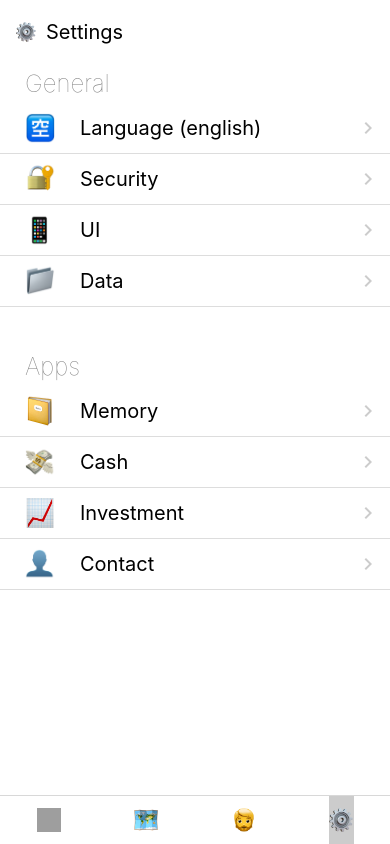
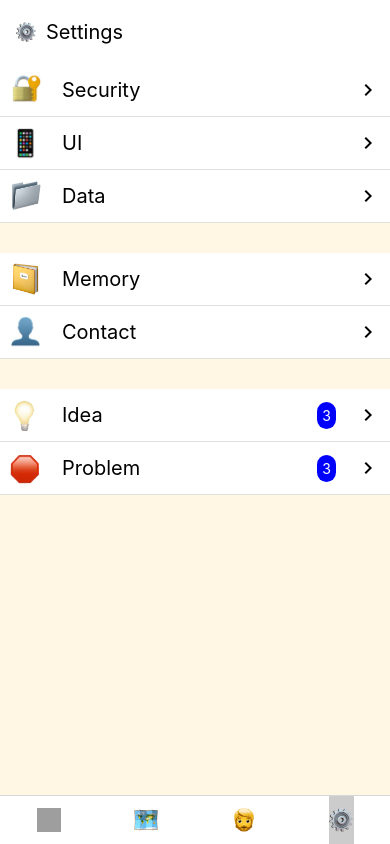
Before and after one commit to mylife-plus/myLife-react, a React Native app: screen /setting in a window 390 px wide. Built offline with nearby package versions, Linux system fonts and the light colour scheme; grey boxes are pictures that could not be loaded.

Commit message:
Initial setup of Settings Screen, Created Screen Menu

```diff
--- /dev/null
+++ b/src/components/SettingsComponents/SettingsMenu/ListItemComponent.tsx
@@ -0,0 +1,29 @@
+import React from 'react';
+import { View, Text, TouchableOpacity, Image } from 'react-native';
+import Icon from 'react-native-vector-icons/MaterialIcons';
+import styles from '../../../screens/SettingsMenu/style';
+import { ListItem } from './ListItemType';
+
+type Props = {
+  item: ListItem;
+};
+
+const ListItemComponent: React.FC<Props> = ({ item }) => {
+  if (item.key.startsWith('spacer')) {
+    return <View style={styles.spacer} />;
+  }
+  return (
+    <TouchableOpacity style={styles.item}>
+      <Image source={item.icon} style={styles.icon} />
+      <Text style={styles.title}>{item.title}</Text>
+      {item.notifications && (
+        <View style={styles.notification}>
+          <Text style={styles.notificationText}>{item.notifications}</Text>
+        </View>
+      )}
+      <Icon name="chevron-right" size={24} style={styles.arrow} />
+    </TouchableOpacity>
+  );
+};
+
+export default ListItemComponent;
--- /dev/null
+++ b/src/components/SettingsComponents/SettingsMenu/ListItemType.tsx
@@ -0,0 +1,6 @@
+export type ListItem = {
+    key: string;
+    title: string;
+    icon: any;
+    notifications?: number;
+  };
--- a/src/screens/SettingsMenu/index.tsx
+++ b/src/screens/SettingsMenu/index.tsx
@@ -1,84 +1,28 @@
 import React from 'react';
-import { View, Text, SectionList, TouchableOpacity, Image } from 'react-native';
-import Icon from 'react-native-vector-icons/MaterialIcons';
-import { useNavigation } from '@react-navigation/native';
+import { View, FlatList } from 'react-native';
+import ListItemComponent from '../../components/SettingsComponents/SettingsMenu/ListItemComponent';
+import { ListItem } from '../../components/SettingsComponents/SettingsMenu/ListItemType';
 import styles from './style';
 
-interface ListItem {
-  key: string;
-  title: string;
-  icon: any;
-  subtitle?: string;
-}
-
-interface Section {
-  title: string;
-  data: ListItem[];
-}
-
-const sections: Section[] = [
-  {
-    title: 'General',
-    data: [
-      { key: '1', title: 'Language (english)', icon: require('../../../assets/Settings-Icons/langIcon.png') },
-      { key: '2', title: 'Security', icon: require('../../../assets/Settings-Icons/lockIcon.png') },
-      { key: '3', title: 'UI', icon: require('../../../assets/Settings-Icons/UiIcon.png') },
-      { key: '4', title: 'Data', icon: require('../../../assets/Settings-Icons/dataIcon.png') },
-    ],
-  },
-  {
-    title: 'Apps',
-    data: [
-      { key: '5', title: 'Memory', icon: require('../../../assets/Settings-Icons/memoryIcon.png') },
-      { key: '6', title: 'Cash', icon: require('../../../assets/Settings-Icons/cashIcon.png') },
-      { key: '7', title: 'Investment', icon: require('../../../assets/Settings-Icons/investIcon.png') },
-      { key: '8', title: 'Contact', icon: require('../../../assets/Settings-Icons/contactIcon.png') },
-    ],
-  },
+const listData: ListItem[] = [
+  { key: 'security', title: 'Security', icon: require('../../../assets/Settings-Icons/lockIcon.png') },
+  { key: 'ui', title: 'UI', icon: require('../../../assets/Settings-Icons/UiIcon.png') },
+  { key: 'data', title: 'Data', icon: require('../../../assets/Settings-Icons/dataIcon.png') },
+  { key: 'spacer1', title: '', icon: null },
+  { key: 'memory', title: 'Memory', icon: require('../../../assets/Settings-Icons/memoryIcon.png') },
+  { key: 'contact', title: 'Contact', icon: require('../../../assets/Settings-Icons/contactIcon.png') },
+  { key: 'spacer1', title: '', icon: null },
+  { key: 'idea', title: 'Idea', icon: require('../../../assets/Settings-Icons/lightbulbIcon.png'), notifications: 3 },
+  { key: 'problem', title: 'Problem', icon: require('../../../assets/Settings-Icons/problemIcon.png'), notifications: 3 },
 ];
 
 const SettingsMenu: React.FC = () => {
-  const navigation = useNavigation();
-
-  const handleItemPress = (item: ListItem) => {
-    if (item.key === '6') {
-      navigation.navigate('Cashflow');
-    }
-    if (item.key === '5') {
-      navigation.navigate('Memory');
-    }
-  };
-
-  const renderItem = ({ item, section }: { item: ListItem, section: Section }) => (
-    <TouchableOpacity
-      style={[
-        styles.item,
-        section.data[section.data.length - 1].key === item.key && styles.lastItemInSection,
-      ]}
-      onPress={() => handleItemPress(item)}
-    >
-      <Image source={item.icon} style={styles.icon} />
-      <Text style={styles.title}>{item.title}</Text>
-      <Icon name="keyboard-arrow-right" size={24} style={styles.arrow} />
-    </TouchableOpacity>
-  );
-
-  const renderSectionHeader = ({ section }: { section: Section }) => (
-    <Text style={styles.header}>{section.title}</Text>
-  );
-
-  const renderSectionFooter = ({ section }: { section: Section }) => (
-    section.title === 'General' ? <View style={styles.sectionSpacer} /> : null
-  );
-
   return (
     <View style={styles.container}>
-      <SectionList
-        sections={sections}
+      <FlatList
+        data={listData}
+        renderItem={({ item }) => <ListItemComponent item={item} />}
         keyExtractor={(item) => item.key}
-        renderItem={renderItem}
-        renderSectionHeader={renderSectionHeader}
-        renderSectionFooter={renderSectionFooter}
       />
     </View>
   );
--- a/src/screens/SettingsMenu/style.ts
+++ b/src/screens/SettingsMenu/style.ts
@@ -2,34 +2,45 @@ import { StyleSheet } from 'react-native';
 
 const styles = StyleSheet.create({
   container: {
-      flex: 1,
-      backgroundColor: '#fff'
-    },
-  header: { fontSize: 24,
-    paddingVertical: 5, paddingLeft: 15,
-    fontWeight: '100',
-    backgroundColor: '#fff',
-    color: '#808080',
-    marginLeft: 10 },
-  item: { flexDirection: 'row',
-  alignItems: 'center',
-  backgroundColor: '#fff',
-  padding: 10,
-  borderBottomWidth: StyleSheet.hairlineWidth,
-  borderBottomColor: '#ddd',
-  justifyContent: 'space-between' },
-  lastItemInSection: {
-      marginBottom: 20
-    },
-  title: { marginLeft: 25,
+    flex: 1,
+    backgroundColor: '#FFF7E3',
+  },
+  item: {
+    flexDirection: 'row',
+    alignItems: 'center',
+    padding: 10,
+    borderBottomWidth: 1,
+    borderBottomColor: '#E0E0E0',
+    backgroundColor: '#FFFFFF',
+  },
+  icon: {
+    width: 32,
+    height: 32,
+    marginRight: 20,
+  },
+  title: {
+    flex: 1,
     fontSize: 20,
-    flex: 1 },
-  icon: { width: 30, height: 30,
-    marginLeft: 15,
-    justifyContent: 'center',
-    alignItems: 'center' },
-  arrow: { color: '#cccccc' },
-  sectionSpacer: { height: 20 },
+    color: '#000',
+  },
+  arrow: {
+    width: 24,
+    height: 24,
+    tintColor: '#000',
+  },
+  notification: {
+    backgroundColor: 'blue',
+    borderRadius: 15,
+    padding: 5,
+    marginRight: 20,
+  },
+  notificationText: {
+    color: '#fff',
+  },
+  spacer: {
+    height: 30,
+    backgroundColor: '#FFF7E3',
+  },
 });
 
 export default styles;
```
Also changed, not shown: assets/Settings-Icons/lightbulbIcon.png (added), assets/Settings-Icons/problemIcon.png (added).
